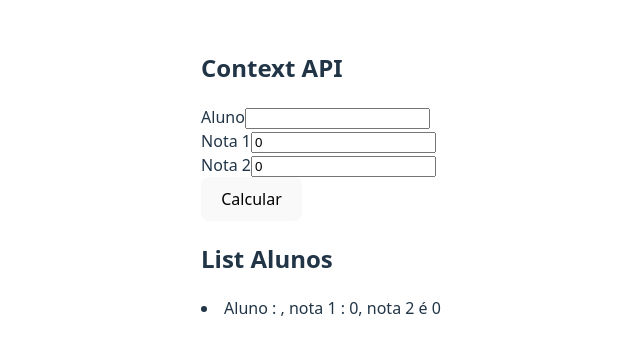
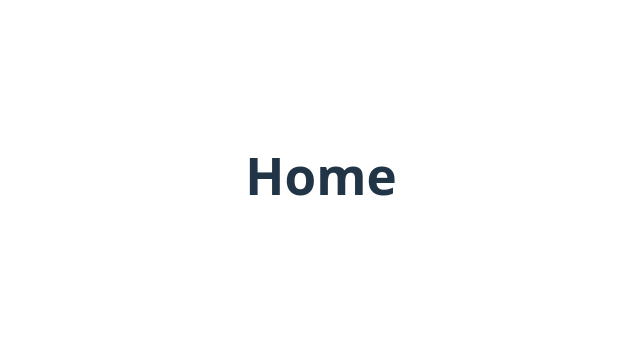
Before and after one commit to mbala-sadraue/react-estudo, a React (Vite) app in the folder react-estudo/: page / in a window 1280 px wide. Shown: the part 225-580 px from the top of the page, without its empty margins (319-959 px from the left). Built offline with nearby package versions, Linux system fonts and the light colour scheme.

Commit message:
adicionar routas

```diff
--- /dev/null
+++ b/react-estudo/Router/RouterApp.jsx
@@ -0,0 +1,29 @@
+import {BrowserRouter, Route, Routes, Link, Router} from 'react-router-dom'
+
+
+
+const RouterApp = () => (
+<BrowserRouter>
+    <Routes>
+        <Route  path={'/'}  element={<Home />}  />
+        <Route  path={'/about'}  element={<About />} />
+        <Route  path={'/contact'}  element={<Contacts />} />
+    </Routes>
+
+</BrowserRouter>
+);
+
+function Home (){
+    return <h1>Home</h1>
+}
+
+function About (){
+    return <h1>About</h1>
+}
+
+function Contacts (){
+    return <h1>Contacts</h1>
+}
+
+
+export default RouterApp;
--- a/react-estudo/package.json
+++ b/react-estudo/package.json
@@ -12,6 +12,7 @@
   "dependencies": {
     "react": "^19.1.1",
     "react-dom": "^19.1.1",
+    "react-router-dom": "^7.8.2",
     "uuid": "^11.1.0"
   },
   "devDependencies": {
--- a/react-estudo/src/App.jsx
+++ b/react-estudo/src/App.jsx
@@ -9,6 +9,7 @@ import './assets/css/Style.css';
 // import UseRefApp from "./estudo/hooks/UseRef.jsx";
 import UseReducerApp from "./estudo/hooks/UseReducer.jsx";
 import ContextAPI from "./estudo/hooks/ContextAPI.jsx";
+import RouterApp from "../Router/RouterApp.jsx";
 
 function App() {
 
@@ -27,7 +28,8 @@ function App() {
         {/*<FeedApp />*/}
         {/*<UseRefApp></UseRefApp>*/}
         {/*<UseReducerApp/>*/}
-        <ContextAPI />
+        {/*<ContextAPI />*/}
+        <RouterApp/>
     </div>
   )
 }
```
Also changed, not shown: 1 other file (tests, documents, lock files or other folders).
